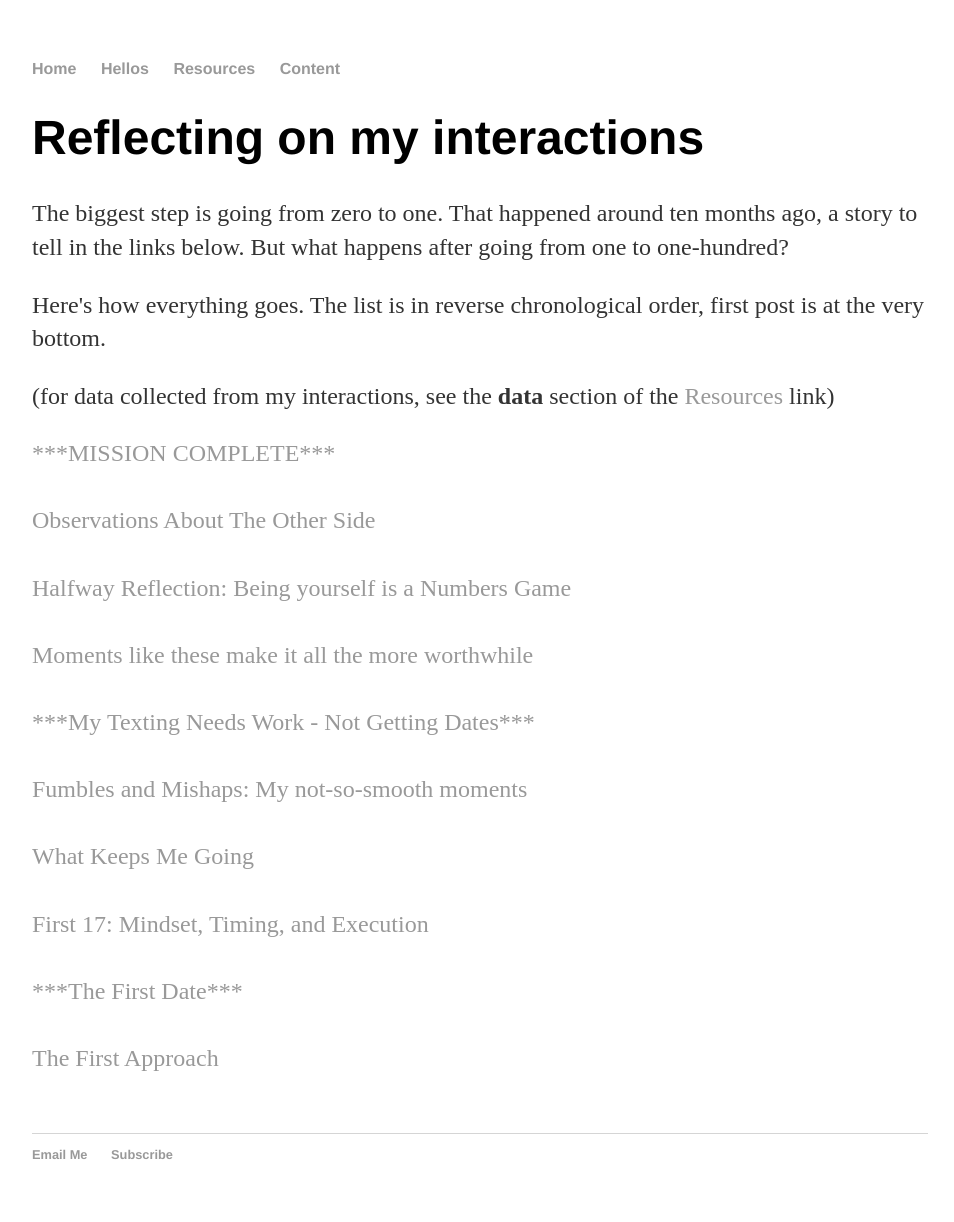
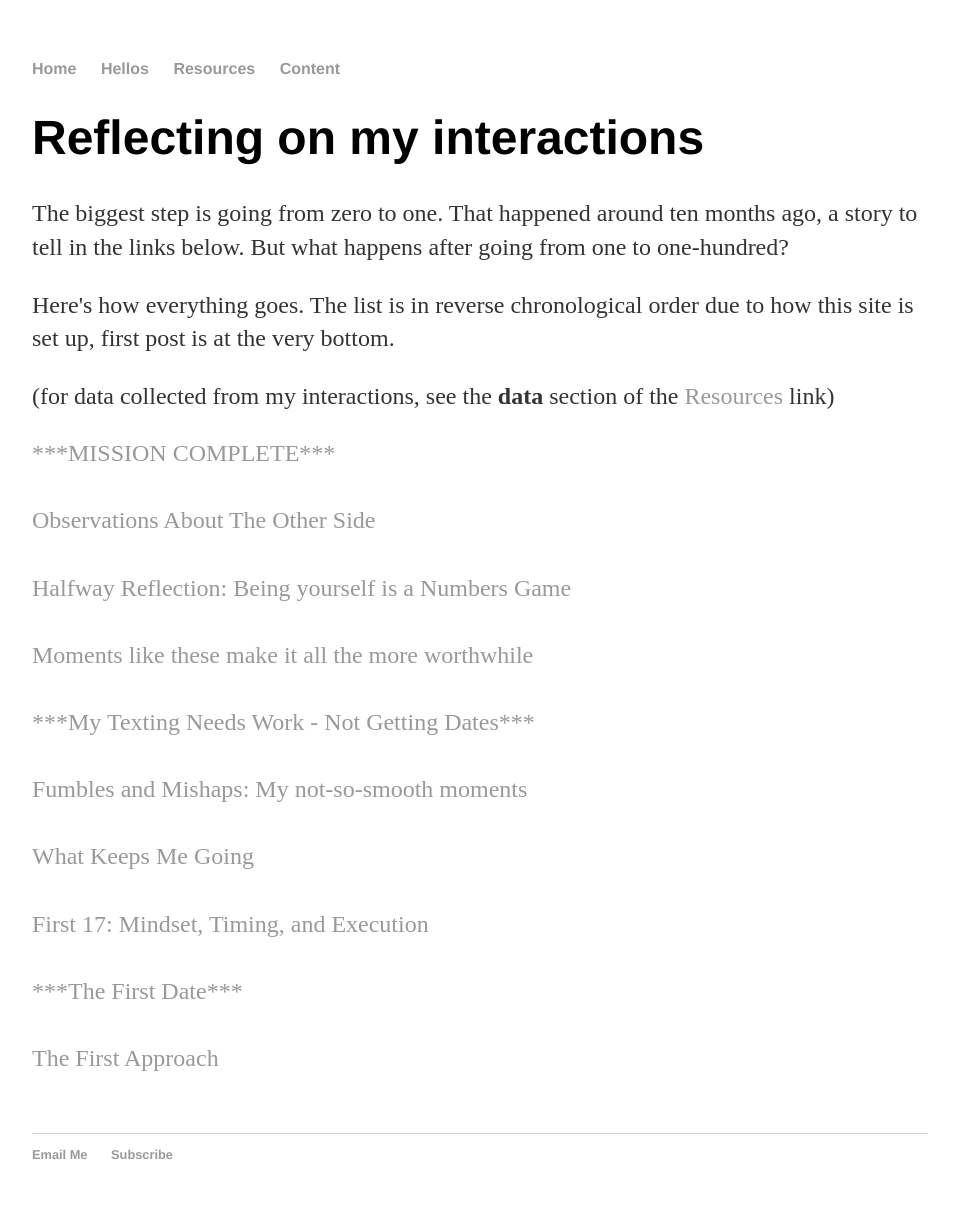
Before and after one commit to ahundredhellos/ahundredhellos.github.io, a Jekyll site: the page built from hellos/index.html, in a window 1280 px wide. Shown: the whole page, without its empty margins (160-1114 px from the left). Built offline with Jekyll 4.4.1, drawn with Linux system fonts in a browser that asks for light colours.

Commit message:
Update index.html

```diff
--- a/hellos/index.html
+++ b/hellos/index.html
@@ -5,7 +5,7 @@ title: hellos
 <div class="blurb">
 	<h1>Reflecting on my interactions</h1>
 	<p>The biggest step is going from zero to one. That happened around ten months ago, a story to tell in the links below. But what happens after going from one to one-hundred?&nbsp;</p>
-<p>Here's how everything goes. The list is in reverse chronological order, first post is at the very bottom.</p>
+<p>Here's how everything goes. The list is in reverse chronological order due to how this site is set up, first post is at the very bottom.</p>
 	<p>(for data collected from my interactions, see the <strong>data</strong> section of the <a href="http://www.ahundredhellos.com/resources">Resources</a>&nbsp;link)</p>
 </div><!-- /.blurb -->
 
```
